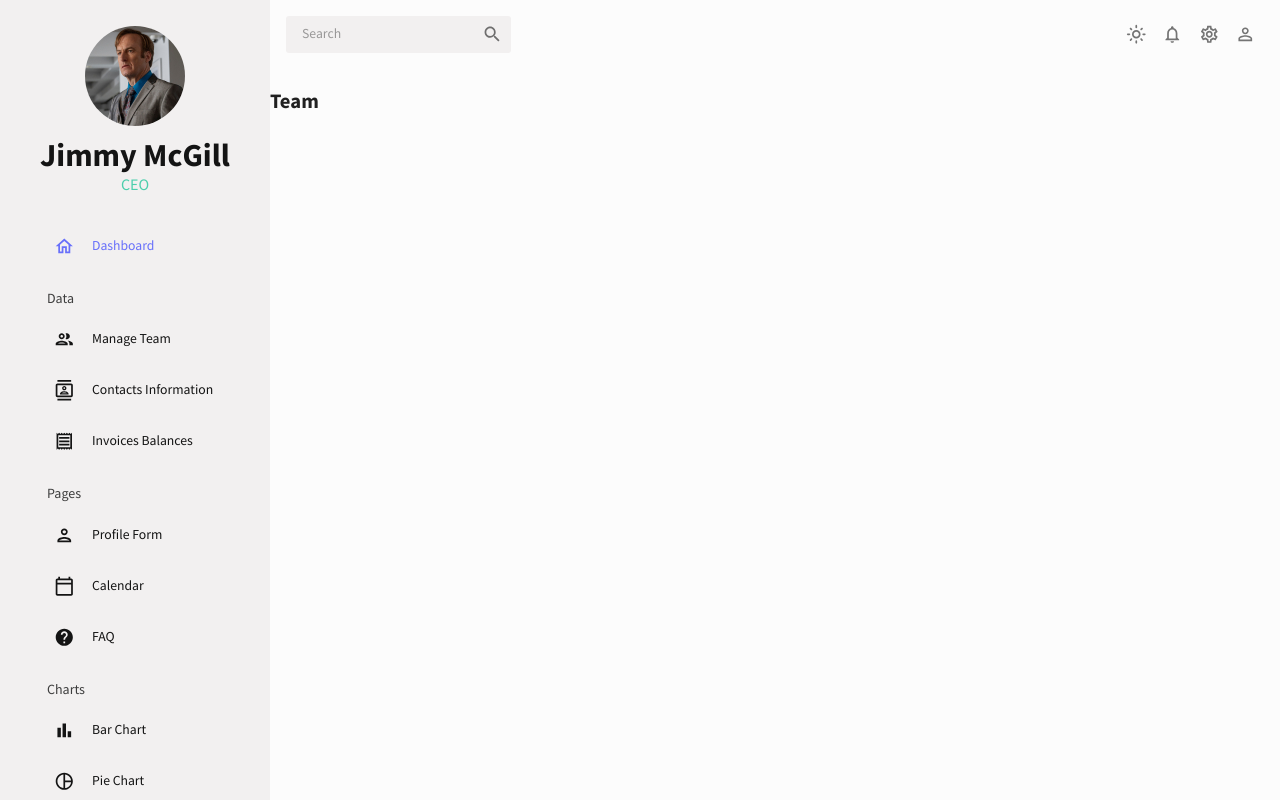
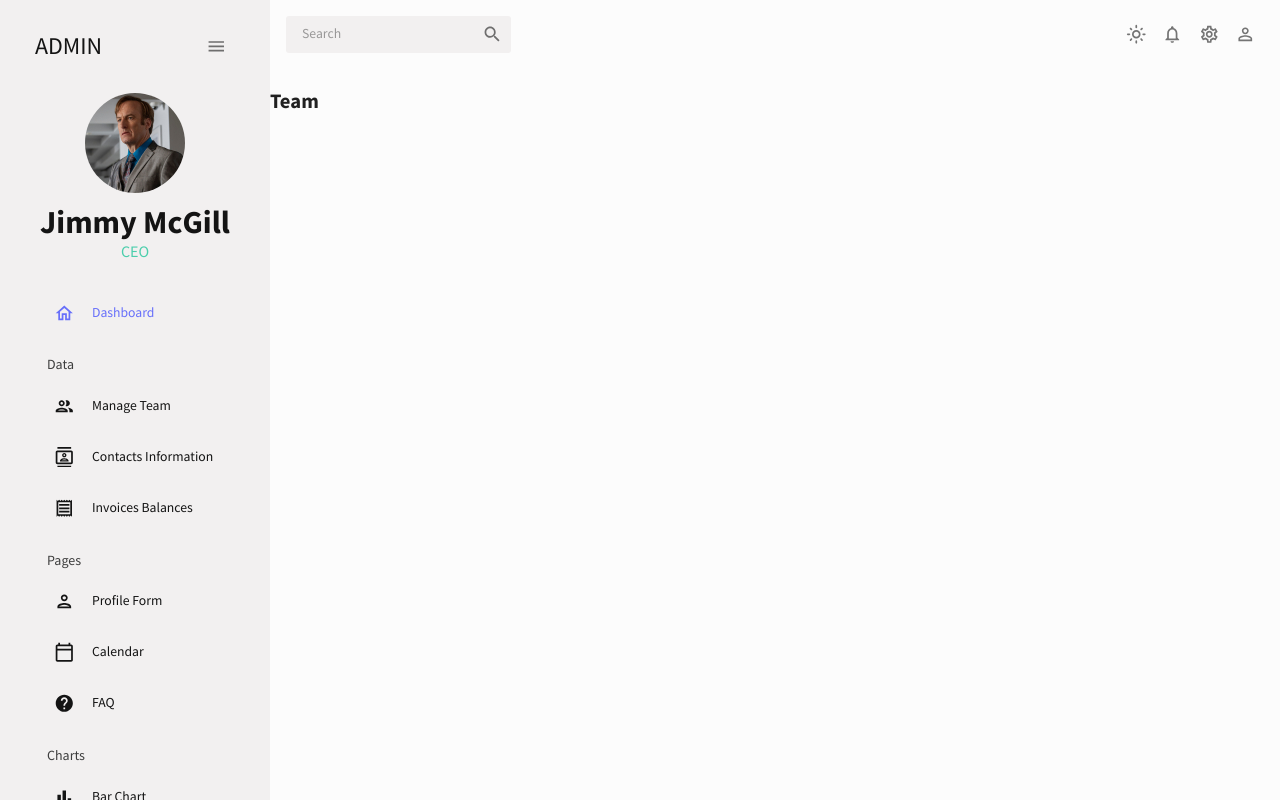
Before and after one commit to MarvelB/admin-dashboard, a React (Create React App) app: page /team in a window 1280 px wide. Built offline with nearby package versions, Linux system fonts and the light colour scheme.

Commit message:
added functionality to toggle sidebar

```diff
--- a/src/components/SideBar/SideBar.tsx
+++ b/src/components/SideBar/SideBar.tsx
@@ -13,7 +13,7 @@ import {
     CalendarTodayOutlined,
     ReceiptOutlined,
 } from "@mui/icons-material";
-import { Box, Typography, useTheme } from "@mui/material";
+import { Box, IconButton, Typography, useTheme } from "@mui/material";
 import { tokens } from "theme";
 import { useState } from "react";
 import { Menu, MenuItem, ProSidebar } from "react-pro-sidebar";
@@ -60,6 +60,16 @@ const SideBar = ({}: SideBarProps) => {
     const [isCollapsed, setIsCollapsed] = useState<boolean>(false);
     const [selected, setSelected] = useState<string>("Dashboard");
 
+    const handleCollapse = (
+        e:
+            | React.MouseEvent<HTMLButtonElement>
+            | React.MouseEvent<HTMLLIElement>,
+    ) => {
+        e.preventDefault();
+
+        setIsCollapsed(!isCollapsed);
+    };
+
     return (
         <Box
             sx={{
@@ -80,9 +90,35 @@ const SideBar = ({}: SideBarProps) => {
                 },
             }}
         >
-            <ProSidebar>
-                <Menu>
-                    <MenuItem></MenuItem>
+            <ProSidebar collapsed={isCollapsed}>
+                <Menu iconShape="square">
+                    <MenuItem
+                        onClick={handleCollapse}
+                        icon={isCollapsed ? <MenuOutlined /> : undefined}
+                        style={{
+                            margin: "10px 0 20px 0",
+                            color: colors.grey[100],
+                        }}
+                    >
+                        {!isCollapsed && (
+                            <Box
+                                display="flex"
+                                justifyContent="space-between"
+                                ml="15px"
+                                alignItems="center"
+                            >
+                                <Typography
+                                    variant="h3"
+                                    color={colors.grey[100]}
+                                >
+                                    ADMIN
+                                </Typography>
+                                <IconButton onClick={handleCollapse}>
+                                    <MenuOutlined />
+                                </IconButton>
+                            </Box>
+                        )}
+                    </MenuItem>
 
                     {/* User section */}
                     {!isCollapsed && (
```
